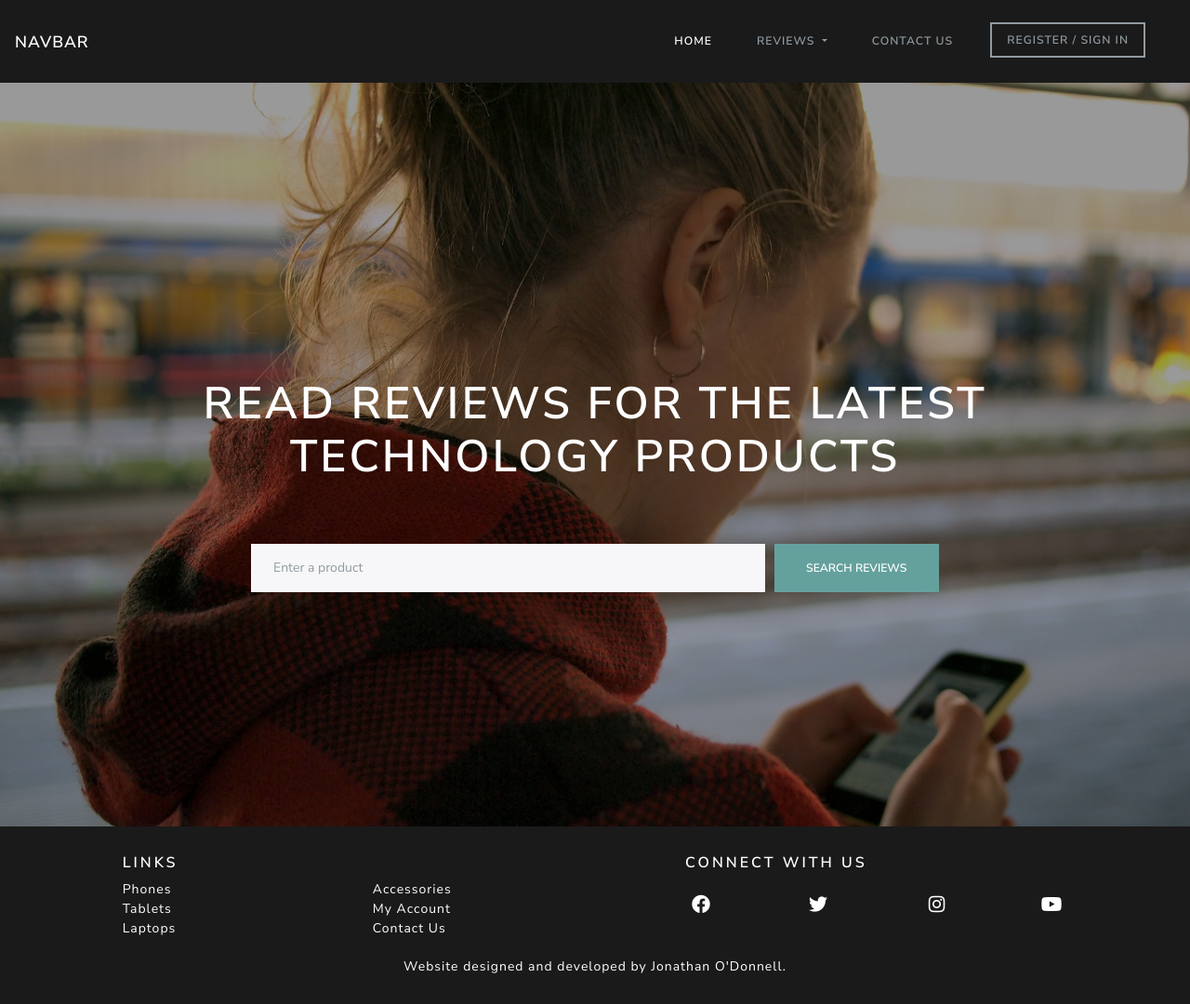
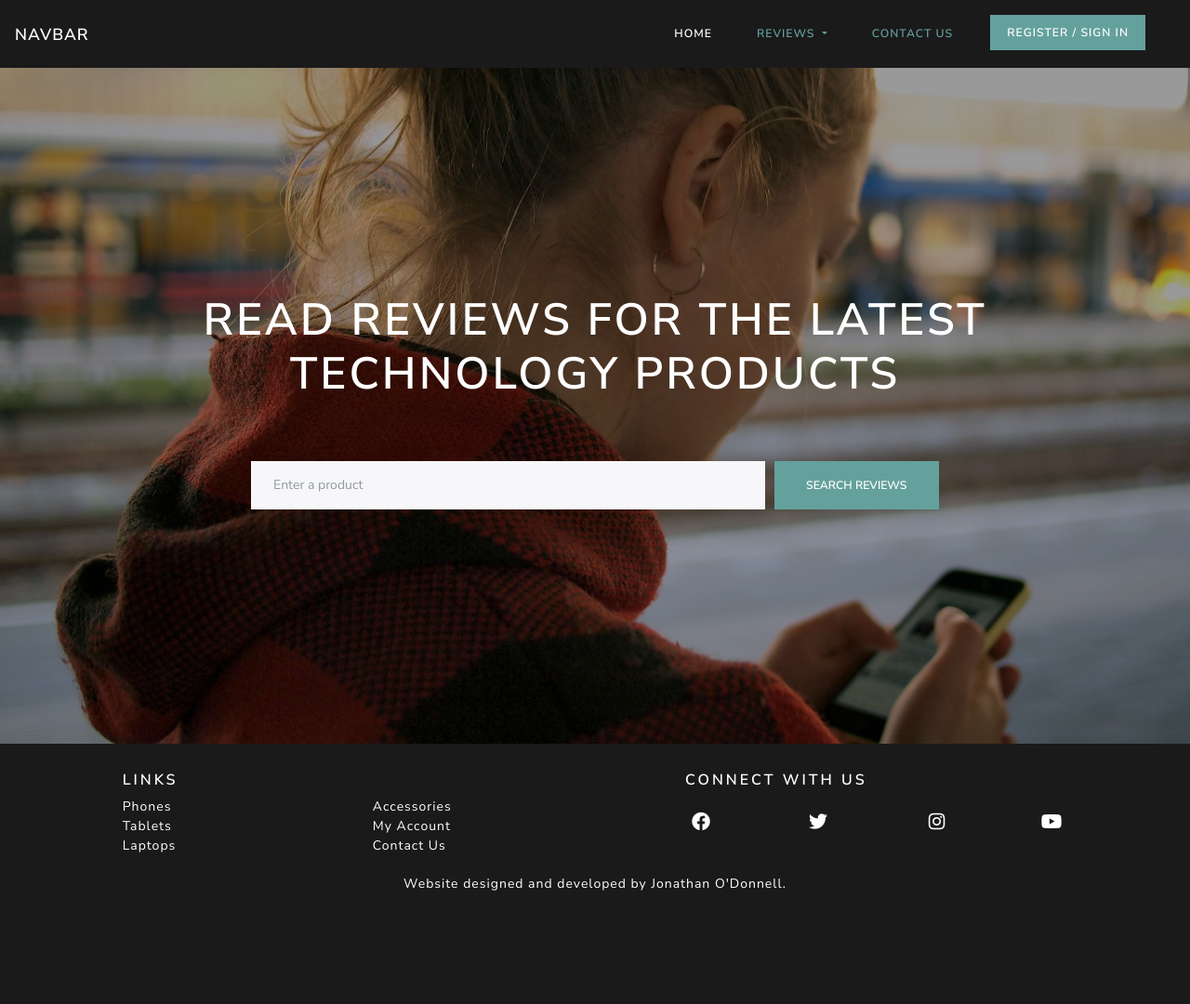
Before and after one commit to jonathan-odonnell/milestone-project-3, a Flask app: page / in a window 1280 px wide. Shown: the whole page at 93% size. After the commit the page ends 958 px from the top, so only its background shows below. Run offline with Flask 2, Linux system fonts and the light colour scheme; some libraries are stand-ins or nearby versions.

Commit message:
Amended navbar styling

```diff
--- a/static/css/style.css
+++ b/static/css/style.css
@@ -1,5 +1,11 @@
 .headings {
   margin-bottom: 30px;
+}
+
+/* Navbar Start */
+
+.navbar {
+  padding: 1rem;
 }
 
 .navbar-dark .navbar-toggler {
@@ -7,18 +13,14 @@
 }
 
 .navbar-dark .navbar-nav .nav-link {
-  color: #919aa1;
+  color: #64a19d;
 }
 
 .nav-item .btn {
   font-size: 1em;
 }
 
-.btn-outline-secondary:active,
-.btn-outline-secondary:focus,
-.btn-outline-secondary:hover {
-  color: #1a1a1a !important;
-}
+/* Navbar End */
 
 .btn-primary {
   border: 2px solid #1a1a1a;
--- a/templates/base.html
+++ b/templates/base.html
@@ -16,7 +16,7 @@
 
   <body>
     <!-- Navbar start. Code is from https://getbootstrap.com/docs/4.5/components/navbar/ -->
-    <nav class="navbar navbar-expand-lg navbar-dark bg-primary">
+    <nav class="navbar navbar-expand-lg fixed-top navbar-dark bg-primary">
       <a class="navbar-brand" href="{{ url_for('index') }}">Navbar</a>
       <button
         class="navbar-toggler"
@@ -74,7 +74,7 @@
           {% else %}
           <li class="nav-item">
             <a
-              class="btn btn-outline-secondary btn-sm"
+              class="btn btn-sm btn-green"
               href="{{ url_for('sign_in') }}"
               >Register / Sign In</a
             >
```
